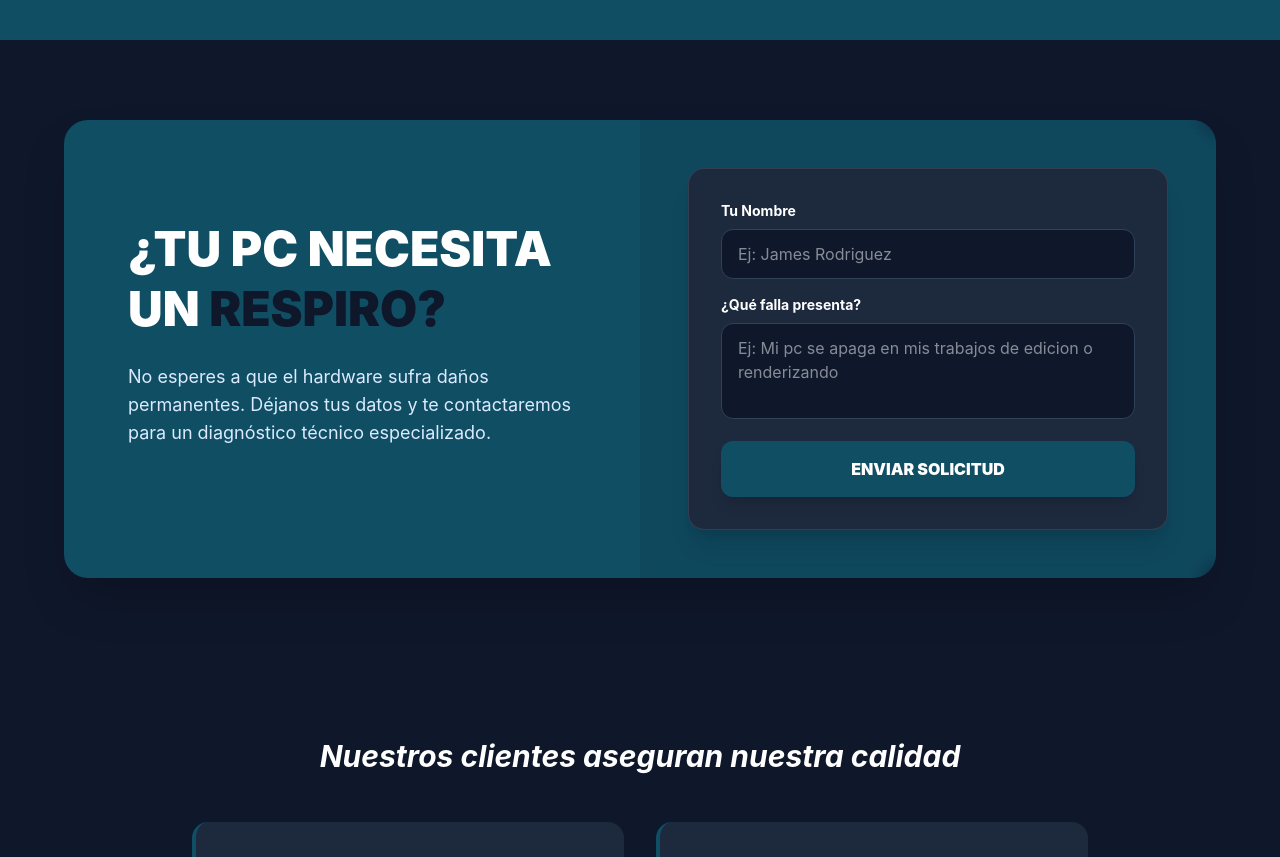
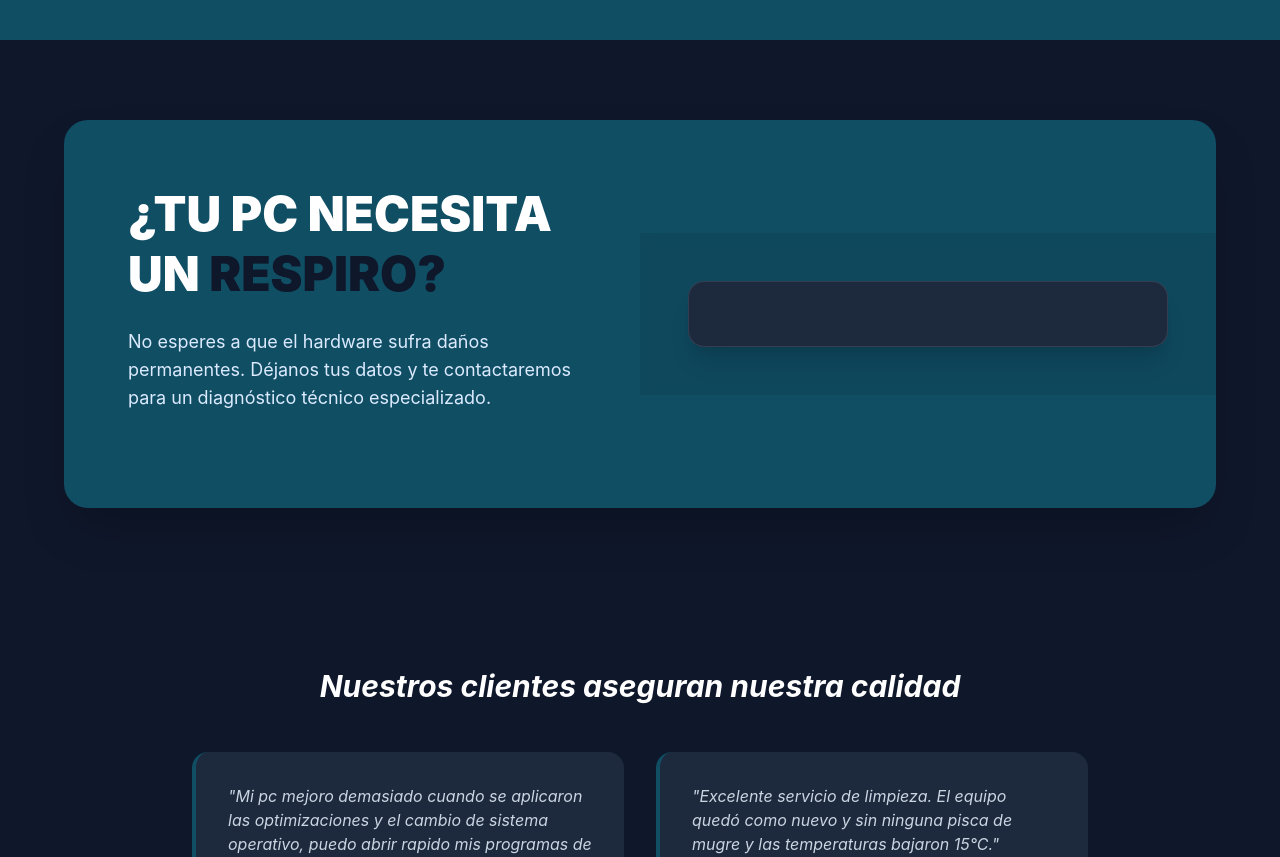
Before and after one commit to dullangrat768/web-emprendimiento, a React (Vite) app: page / in a window 1280 px wide. Shown: the part 1500-2357 px from the top of the page. Built offline with nearby package versions, Linux system fonts and the light colour scheme.

Commit message:
Update intermedioCTA.jsx

```diff
--- a/src/components/intermedioCTA.jsx
+++ b/src/components/intermedioCTA.jsx
@@ -1,4 +1,4 @@
- function IntermedioCTA() {
+function IntermedioCTA() {
   return (
     <section className="bg-slate-900 py-20 px-6">
       <div className="max-w-6xl mx-auto bg-cyan-900 rounded-3xl overflow-hidden shadow-2xl">
@@ -17,32 +17,22 @@
           </div>
 
           {/* Formulario */}
-          <div className="p-8 md:p-12 md:w-1/2 w-full bg-slate-900/10 backdrop-blur-sm">
-            <form className="space-y-4 bg-slate-800 p-8 rounded-2xl shadow-xl border border-white/10">
-              <div>
-                <label className="block text-sm font-bold mb-2 text-white">Tu Nombre</label>
-                <input
-                  name="firstname"
-                  type="text"
-                  className="w-full bg-slate-900 border border-slate-700 rounded-xl px-4 py-3 text-white focus:outline-none focus:ring-2 focus:ring-blue-500 transition"
-                  placeholder="Ej: James Rodriguez"
-                />
-              </div>
-              <div>
-                <label className="block text-sm font-bold mb-2 text-white">¿Qué falla presenta?</label>
-                <textarea
-                  name="message"
-                  className="w-full bg-slate-900 border border-slate-700 rounded-xl px-4 py-3 text-white h-24 focus:outline-none focus:ring-2 focus:ring-blue-500 transition resize-none"
-                  placeholder="Ej: Mi pc se apaga en mis trabajos de edicion o renderizando"
-                ></textarea>
-              </div>
-              <button
-                type="submit"
-                className="w-full bg-cyan-900 hover:bg-white hover:text-green-600 text-white font-black py-4 rounded-xl transition-all shadow-lg active:scale-95"
-              >
-                ENVIAR SOLICITUD
-              </button>
-            </form>
+          <div className="p-8 md:p-12 md:w-1/2 w-full bg-slate-900/10 backdrop-blur-sm flex justify-center">
+            <div className="w-full bg-slate-800 p-8 rounded-2xl shadow-xl border border-white/10">
+
+              {/* PEGADO DEL CÓDIGO DE HUBSPOT */}
+              <script
+                src="https://js.hsforms.net/forms/embed/51380137.js"
+                defer
+              ></script>
+              <div
+                className="hs-form-frame"
+                data-region="na1"
+                data-form-id="e321078c-257a-4e66-9526-149ffe8bca00"
+                data-portal-id="51380137"
+              ></div>
+
+            </div>
           </div>
 
         </div>
```
